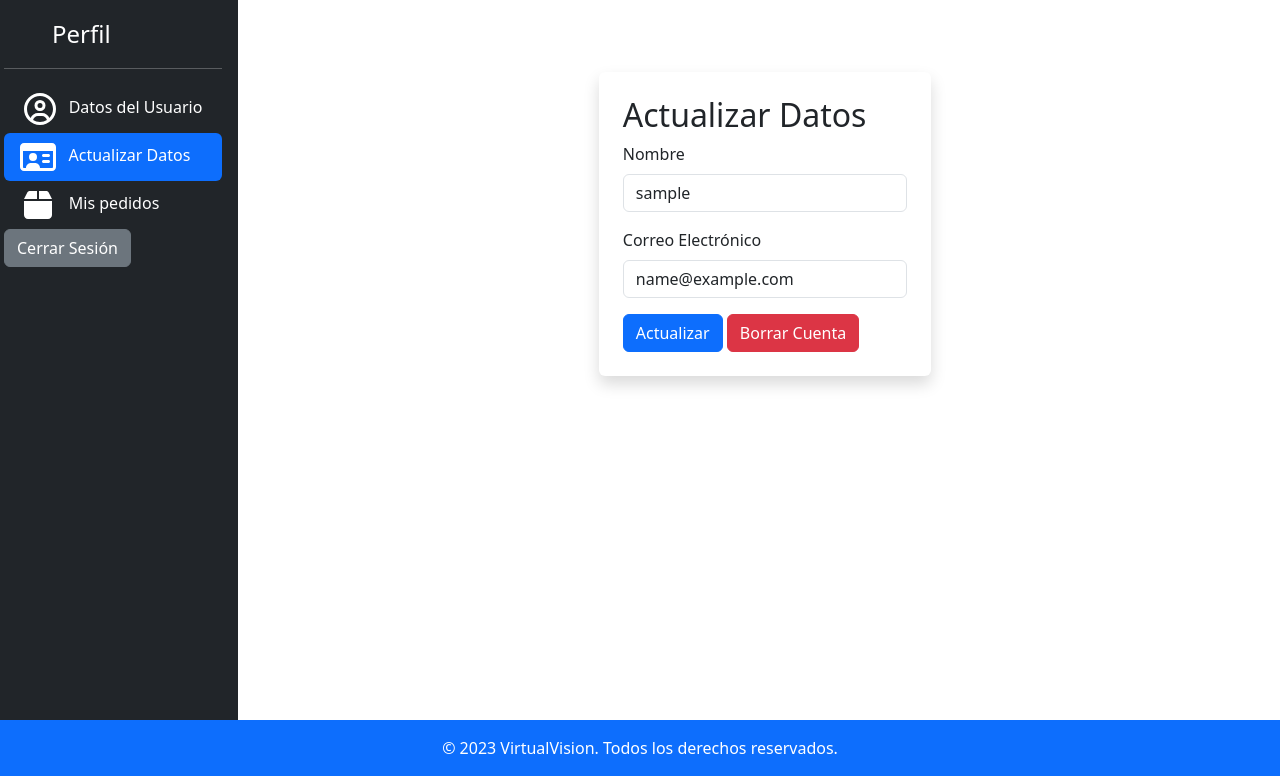
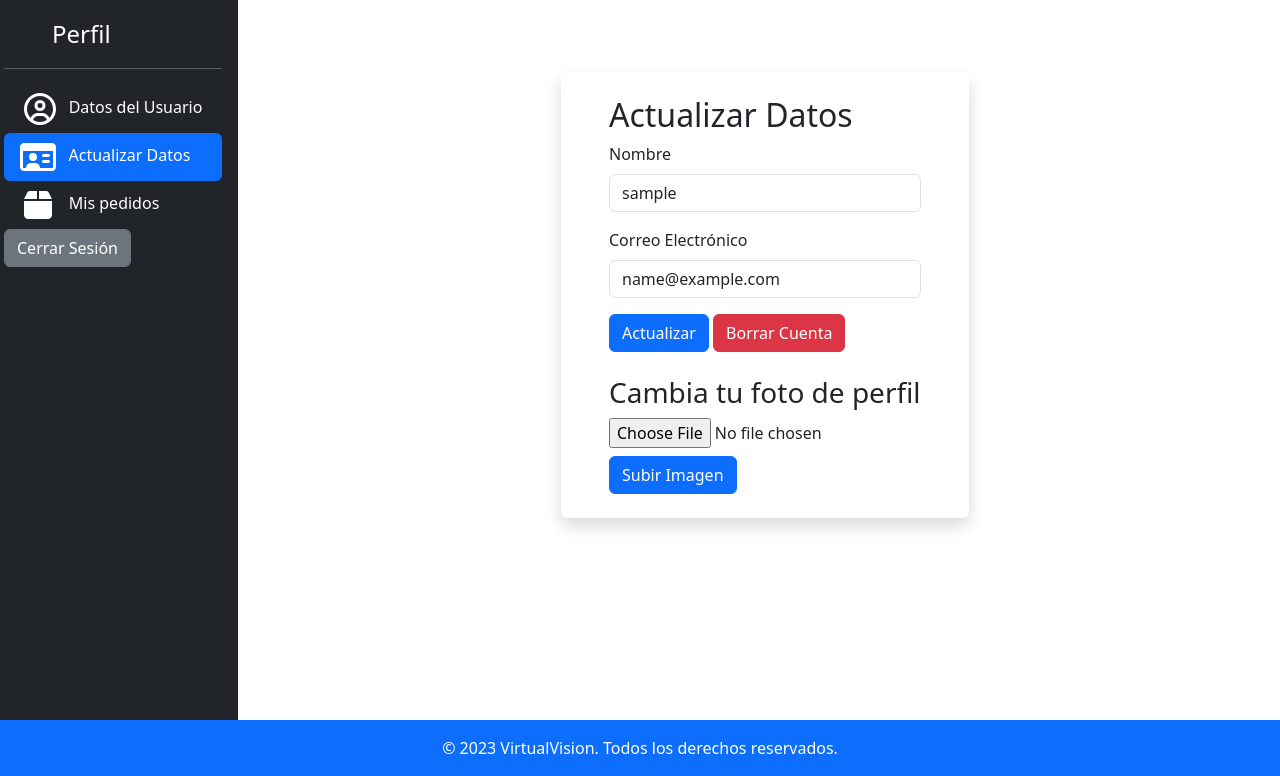
Before and after one commit to l3lackJack/DAW2324_S3_E1, a PHP site: page /Vistes/perfil_actualitzarDades.php in a window 1280 px wide. Shown: the part 56-832 px from the top of the page. Run offline with PHP 8.4, Linux system fonts and the light colour scheme; the visitor is signed in with stand-in values (Sample User, id 1); some libraries are stand-ins or nearby versions.

Commit message:
implementat primer versio del sistema de pujada de fotos per cambiar foto de perfil

```diff
--- a/Aplicatiuweb/Vistes/perfil_actualitzarDades.php
+++ b/Aplicatiuweb/Vistes/perfil_actualitzarDades.php
@@ -104,7 +104,7 @@ if(!isset($_SESSION['usuario_nombre'])) { //en cas que no s'ha iniciat sessió e
   </div>
         <div class="col m-4">
         <main class="container d-flex justify-content-center ">
-    <div class="shadow p-4 mb-5 bg-body rounded mt-5">
+    <div class="shadow p-4 px-5 mb-5 bg-body rounded mt-5">
   <!-- Formulario de actualización -->
         <h2>Actualizar Datos</h2>
         <form method="post" action="/Controladors/controlador_perfil.php" onsubmit="return validarFormulario()"> <!-- en enviar formulari realitzar el script de validació -->
@@ -122,6 +122,12 @@ if(!isset($_SESSION['usuario_nombre'])) { //en cas que no s'ha iniciat sessió e
 
             <div id="mensaje-error" class="alert alert-danger" style="display: none;"></div>
         </form>
+        <br>
+        <h3>Cambia tu foto de perfil</h3>
+        <form action="procesar_subida.php" method="post" enctype="multipart/form-data">
+    <input type="file" name="imagen" accept="image/*">
+    <br><button class="btn btn-primary mt-2" type="submit" value="Subir Imagen">Subir Imagen</button>
+</form>
     </div>
         </main>
         </div>
```
